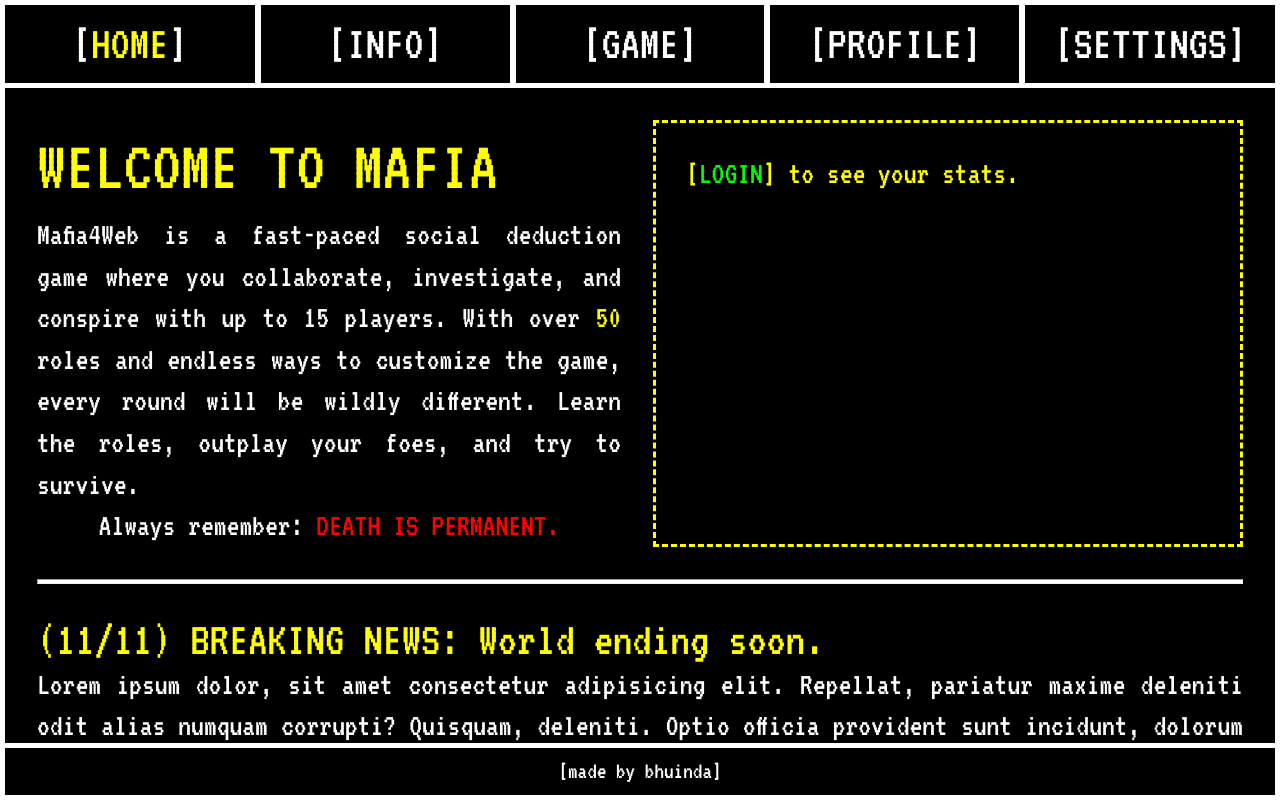
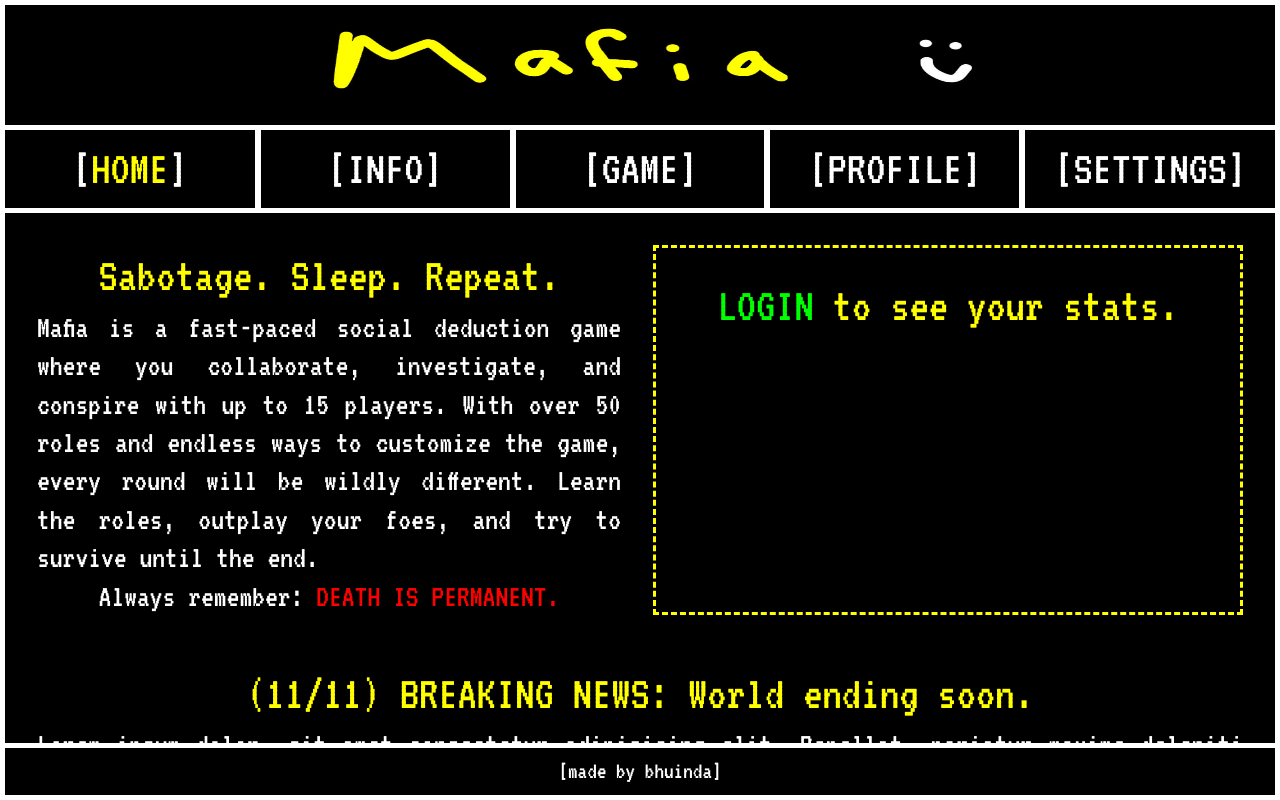
Before and after one commit to bhuinda/mafia-web, an Angular app: page /home in a window 1280 px wide. Built offline with nearby package versions, Linux system fonts and the light colour scheme.

Commit message:
HomeComponent styling update

```diff
--- a/src/app/footer/footer.component.css
+++ b/src/app/footer/footer.component.css
@@ -1,3 +1,7 @@
+* {
+  font-family: 'VT323';
+}
+
 .wrapper {
   color: white;
   border-left: 5px solid;
--- a/src/app/header/header.component.css
+++ b/src/app/header/header.component.css
@@ -6,8 +6,13 @@ header {
 }
 
 #banner {
-  display: none;
+  /* display: none; */
   border-bottom: 5px solid;
+}
+
+#banner img {
+  width: 100%;
+  height: 15vh;
 }
 
 nav {
@@ -37,6 +42,10 @@ a:last-child {
 }
 
 /*** [innerHTML] Styling ***/
+:host ::ng-deep * {
+  font-family: 'VT323';
+}
+
 :host ::ng-deep .selector {
   font-size: 3em;
 }
--- a/src/app/home/home.component.css
+++ b/src/app/home/home.component.css
@@ -8,19 +8,14 @@ main {
 p, span, a {
   font-size: 2rem;
   text-align: justify;
+  line-height: 1.2;
 }
 
 h1 {
   color: yellow;
-  font-size: 4.5rem;
-  font-weight: normal;
-}
-
-h2 {
-  color: yellow;
   font-size: 3rem;
   font-weight: normal;
-  line-height: 1;
+  text-align: center;
 }
 
 .column {
@@ -28,7 +23,7 @@ h2 {
   flex-direction: column;
 }
 
-.row-divider {
+/* .row-divider {
   padding-top: 2rem;
   padding-bottom: 2rem;
   background-color: black;
@@ -37,7 +32,7 @@ h2 {
 .row-divider hr {
   background-color: white;
   height: 5px;
-}
+} */
 
 .row-1, .row-2 {
   display: flex;
@@ -46,6 +41,10 @@ h2 {
 .row-1 > *, .row-2 > * {
   flex: 1;
   max-width: 100%;
+}
+
+.row-1 {
+  margin-bottom: 3rem;
 }
 
 #welcome {
@@ -65,6 +64,12 @@ h2 {
   background-color: black;
 }
 
+#overview * {
+  font-family: 'VT323';
+  text-align: center;
+  font-size: 3rem;
+}
+
 .login-prompt {
   text-align: center;
 }
--- a/src/app/home/home.component.html
+++ b/src/app/home/home.component.html
@@ -2,29 +2,26 @@
   <div class="column">
     <div class="row-1">
       <div id="welcome">
-        <h1>WELCOME TO MAFIA</h1>
-        <p>Mafia4Web is a fast-paced social deduction game where you collaborate, investigate, and conspire with up to 15 players. With over <span style="color: yellow">50</span> roles and endless ways to customize the game, every round will be wildly different. Learn the roles, outplay your foes, and try to survive.
+        <h1>Sabotage. Sleep. Repeat.</h1>
+        <p>Mafia is a fast-paced social deduction game where you collaborate, investigate, and conspire with up to 15 players. With over 50 roles and endless ways to customize the game, every round will be wildly different. Learn the roles, outplay your foes, and try to survive until the end.
         <br>
-        <p style="text-align: center;">Always remember: <span style="color: red; text-align: center">DEATH IS PERMANENT.</span></p>
+        <p style="text-align: center;">Always remember: <span style="color: red; display: inline-flex">DEATH IS PERMANENT.</span></p>
       </div>
       <!-- Dummy of app-home-stats -->
       <div id="overview">
         <div class="container">
           <div class="login-prompt" *ngIf="!isAuthenticated">
-            <p>[<a routerLink="/login" style="color: lime; text-decoration: none">LOGIN</a>] to see your stats.</p>
+            <p><a routerLink="/login" style="color: lime; text-decoration: none">LOGIN</a> to see your stats.</p>
           </div>
           <div class="stats-card" *ngIf="isAuthenticated"></div>
         </div>
       </div>
     </div>
-    <div class="row-divider">
-      <hr>
-    </div>
     <div class="row-2">
       <!-- Dummy of app-home-news -->
       <div id="news">
         <div class="container">
-          <h2>({{ date }}) BREAKING NEWS: World ending soon.</h2>
+          <h1>({{ date }}) BREAKING NEWS: World ending soon.</h1>
           <p>Lorem ipsum dolor, sit amet consectetur adipisicing elit. Repellat, pariatur maxime deleniti odit alias numquam corrupti? Quisquam, deleniti. Optio officia provident sunt incidunt, dolorum ducimus commodi repellat dolorem repudiandae nam.</p>
           <p>Lorem ipsum dolor sit amet consectetur adipisicing elit. Eum, itaque nam soluta veniam consequuntur magni nulla labore placeat quae quis similique animi officiis corrupti laudantium ducimus saepe cum sequi sit!</p>
           <p>Lorem ipsum dolor sit amet consectetur adipisicing elit. Architecto consectetur dicta doloremque accusamus aliquid blanditiis delectus, saepe eligendi voluptatibus natus tempora, cum hic, maxime eos aperiam quisquam distinctio accusantium culpa!</p>
--- a/src/styles.css
+++ b/src/styles.css
@@ -49,7 +49,7 @@ p, h1, h2, h3, h4, h5, h6 {
 
 @font-face {
   font-family: 'VT323';
-  src: url('assets/fonts/VT323-Regular.ttf');
+  src: url('assets/fonts/vt323/VT323-Regular.ttf');
 }
 
 * {
```
Also changed, not shown: src/app/footer/footer.component.html (line endings or trailing spaces), src/assets/fonts/vt323/VT323-Regular.ttf (renamed from src/assets/fonts/VT323-Regular.ttf).
